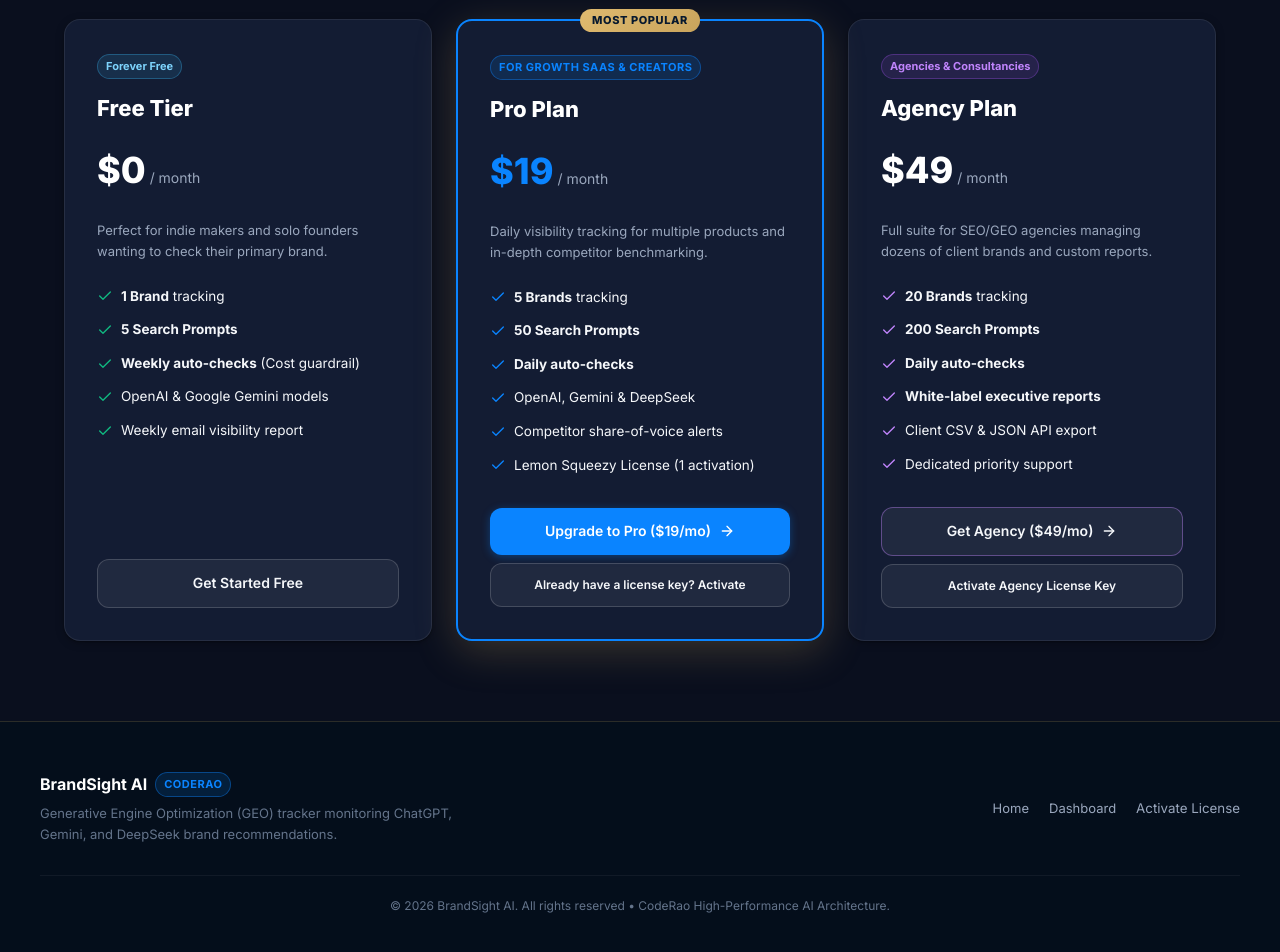
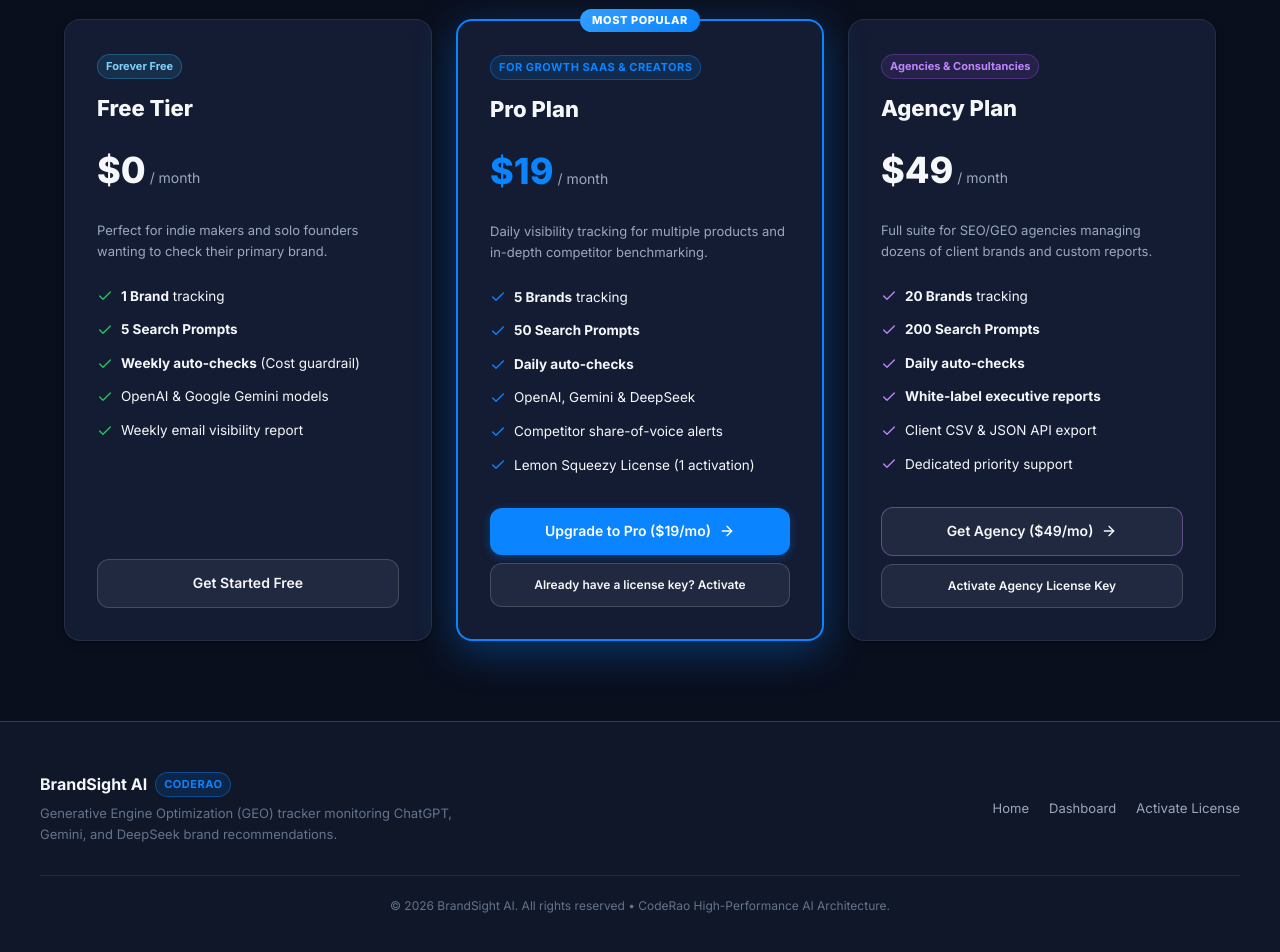
Before and after one commit to raonaumanfaraz-commits/brandsight-ai, a Next.js app: page /pricing in a window 1280 px wide. Shown: the part 326-1278 px from the top of the page. Built offline with nearby package versions, Linux system fonts and the light colour scheme; no server answers.

Commit message:
Redesign UI: Apple Minimal + Material 3 + Premium Dark Mode

```diff
--- a/src/app/pricing/page.tsx
+++ b/src/app/pricing/page.tsx
@@ -20,8 +20,8 @@ export default function PricingPage() {
         padding: '0 24px',
       }}>
         <div style={{ textAlign: 'center', marginBottom: '50px' }}>
-          <span className="badge-gold">Transparent Freemium Pricing</span>
-          <h1 style={{ fontSize: '32px', fontWeight: 800, color: '#FFF', marginTop: '10px' }}>
+          <span className="badge-accent">Transparent Freemium Pricing</span>
+          <h1 style={{ fontSize: '32px', fontWeight: 800, color: 'var(--text-main)', marginTop: '10px' }}>
             Scale From One Brand to Full Agency Portfolios
           </h1>
           <p style={{ fontSize: '15px', color: 'var(--text-muted)', maxWidth: '600px', margin: '8px auto 0' }}>
@@ -36,12 +36,12 @@ export default function PricingPage() {
           alignItems: 'stretch',
         }}>
           {/* FREE PLAN */}
-          <div className="glass-panel" style={{ padding: '32px', display: 'flex', flexDirection: 'column', justifyContent: 'space-between' }}>
+          <div className="m3-card" style={{ padding: '32px', display: 'flex', flexDirection: 'column', justifyContent: 'space-between' }}>
             <div>
               <span className="badge-blue">Forever Free</span>
-              <h2 style={{ fontSize: '22px', fontWeight: 800, color: '#FFF', marginTop: '12px' }}>Free Tier</h2>
+              <h2 style={{ fontSize: '22px', fontWeight: 800, color: 'var(--text-main)', marginTop: '12px' }}>Free Tier</h2>
               <div style={{ margin: '16px 0 20px' }}>
-                <span style={{ fontSize: '36px', fontWeight: 800, color: '#FFF' }}>$0</span>
+                <span style={{ fontSize: '36px', fontWeight: 800, color: 'var(--text-main)' }}>$0</span>
                 <span style={{ fontSize: '14px', color: 'var(--text-muted)' }}> / month</span>
               </div>
               <p style={{ fontSize: '13px', color: 'var(--text-muted)', marginBottom: '24px' }}>
@@ -50,23 +50,23 @@ export default function PricingPage() {
 
               <div style={{ display: 'flex', flexDirection: 'column', gap: '12px', fontSize: '13.5px' }}>
                 <div style={{ display: 'flex', alignItems: 'center', gap: '8px' }}>
-                  <Check size={16} style={{ color: '#10B981' }} />
+                  <Check size={16} style={{ color: 'var(--accent-success)' }} />
                   <span><strong>1 Brand</strong> tracking</span>
                 </div>
                 <div style={{ display: 'flex', alignItems: 'center', gap: '8px' }}>
-                  <Check size={16} style={{ color: '#10B981' }} />
+                  <Check size={16} style={{ color: 'var(--accent-success)' }} />
                   <span><strong>5 Search Prompts</strong></span>
                 </div>
                 <div style={{ display: 'flex', alignItems: 'center', gap: '8px' }}>
-                  <Check size={16} style={{ color: '#10B981' }} />
+                  <Check size={16} style={{ color: 'var(--accent-success)' }} />
                   <span><strong>Weekly auto-checks</strong> (Cost guardrail)</span>
                 </div>
                 <div style={{ display: 'flex', alignItems: 'center', gap: '8px' }}>
-                  <Check size={16} style={{ color: '#10B981' }} />
+                  <Check size={16} style={{ color: 'var(--accent-success)' }} />
                   <span>OpenAI &amp; Google Gemini models</span>
                 </div>
                 <div style={{ display: 'flex', alignItems: 'center', gap: '8px' }}>
-                  <Check size={16} style={{ color: '#10B981' }} />
+                  <Check size={16} style={{ color: 'var(--accent-success)' }} />
                   <span>Weekly email visibility report</span>
                 </div>
               </div>
@@ -80,10 +80,10 @@ export default function PricingPage() {
           </div>
 
           {/* PRO PLAN ($19/mo) */}
-          <div className="glass-panel" style={{
+          <div className="m3-card" style={{
             padding: '32px',
-            border: '2px solid var(--gold-primary)',
-            boxShadow: '0 10px 40px rgba(201, 164, 92, 0.25)',
+            border: '2px solid var(--accent-primary)',
+            boxShadow: '0 10px 40px var(--accent-glow)',
             position: 'relative',
             display: 'flex',
             flexDirection: 'column',
@@ -94,8 +94,8 @@ export default function PricingPage() {
               top: '-12px',
               left: '50%',
               transform: 'translateX(-50%)',
-              background: 'linear-gradient(135deg, #DFBA6F 0%, #C9A45C 100%)',
-              color: '#08192E',
+              background: 'linear-gradient(135deg, var(--accent-hover), var(--accent-primary))',
+              color: '#FFFFFF',
               fontSize: '11px',
               fontWeight: 800,
               padding: '3px 12px',
@@ -107,10 +107,10 @@ export default function PricingPage() {
             </div>
 
             <div>
-              <span className="badge-gold">For Growth SaaS &amp; Creators</span>
-              <h2 style={{ fontSize: '22px', fontWeight: 800, color: '#FFF', marginTop: '12px' }}>Pro Plan</h2>
+              <span className="badge-accent">For Growth SaaS &amp; Creators</span>
+              <h2 style={{ fontSize: '22px', fontWeight: 800, color: 'var(--text-main)', marginTop: '12px' }}>Pro Plan</h2>
               <div style={{ margin: '16px 0 20px' }}>
-                <span style={{ fontSize: '36px', fontWeight: 800, color: 'var(--gold-primary)' }}>$19</span>
+                <span style={{ fontSize: '36px', fontWeight: 800, color: 'var(--accent-primary)' }}>$19</span>
                 <span style={{ fontSize: '14px', color: 'var(--text-muted)' }}> / month</span>
               </div>
               <p style={{ fontSize: '13px', color: 'var(--text-muted)', marginBottom: '24px' }}>
@@ -119,27 +119,27 @@ export default function PricingPage() {
 
               <div style={{ display: 'flex', flexDirection: 'column', gap: '12px', fontSize: '13.5px' }}>
                 <div style={{ display: 'flex', alignItems: 'center', gap: '8px' }}>
-                  <Check size={16} style={{ color: 'var(--gold-primary)' }} />
+                  <Check size={16} style={{ color: 'var(--accent-primary)' }} />
                   <span><strong>5 Brands</strong> tracking</span>
                 </div>
                 <div style={{ display: 'flex', alignItems: 'center', gap: '8px' }}>
-                  <Check size={16} style={{ color: 'var(--gold-primary)' }} />
+                  <Check size={16} style={{ color: 'var(--accent-primary)' }} />
                   <span><strong>50 Search Prompts</strong></span>
                 </div>
                 <div style={{ display: 'flex', alignItems: 'center', gap: '8px' }}>
-                  <Check size={16} style={{ color: 'var(--gold-primary)' }} />
+                  <Check size={16} style={{ color: 'var(--accent-primary)' }} />
                   <span><strong>Daily auto-checks</strong></span>
                 </div>
                 <div style={{ display: 'flex', alignItems: 'center', gap: '8px' }}>
-                  <Check size={16} style={{ color: 'var(--gold-primary)' }} />
+                  <Check size={16} style={{ color: 'var(--accent-primary)' }} />
                   <span>OpenAI, Gemini &amp; DeepSeek</span>
                 </div>
                 <div style={{ display: 'flex', alignItems: 'center', gap: '8px' }}>
-                  <Check size={16} style={{ color: 'var(--gold-primary)' }} />
+                  <Check size={16} style={{ color: 'var(--accent-primary)' }} />
                   <span>Competitor share-of-voice alerts</span>
                 </div>
                 <div style={{ display: 'flex', alignItems: 'center', gap: '8px' }}>
-                  <Check size={16} style={{ color: 'var(--gold-primary)' }} />
+                  <Check size={16} style={{ color: 'var(--accent-primary)' }} />
                   <span>Lemon Squeezy License (1 activation)</span>
                 </div>
               </div>
@@ -154,7 +154,7 @@ export default function PricingPage() {
                     setShowLicenseModal(true);
                   }
                 }}
-                className="btn-gold"
+                className="btn-primary"
                 style={{ width: '100%' }}
               >
                 <span>Upgrade to Pro ($19/mo)</span>
@@ -172,12 +172,12 @@ export default function PricingPage() {
           </div>
 
           {/* AGENCY PLAN ($49/mo) */}
-          <div className="glass-panel" style={{ padding: '32px', display: 'flex', flexDirection: 'column', justifyContent: 'space-between' }}>
+          <div className="m3-card" style={{ padding: '32px', display: 'flex', flexDirection: 'column', justifyContent: 'space-between' }}>
             <div>
               <span className="badge-purple">Agencies &amp; Consultancies</span>
-              <h2 style={{ fontSize: '22px', fontWeight: 800, color: '#FFF', marginTop: '12px' }}>Agency Plan</h2>
+              <h2 style={{ fontSize: '22px', fontWeight: 800, color: 'var(--text-main)', marginTop: '12px' }}>Agency Plan</h2>
               <div style={{ margin: '16px 0 20px' }}>
-                <span style={{ fontSize: '36px', fontWeight: 800, color: '#FFF' }}>$49</span>
+                <span style={{ fontSize: '36px', fontWeight: 800, color: 'var(--text-main)' }}>$49</span>
                 <span style={{ fontSize: '14px', color: 'var(--text-muted)' }}> / month</span>
               </div>
               <p style={{ fontSize: '13px', color: 'var(--text-muted)', marginBottom: '24px' }}>
@@ -186,27 +186,27 @@ export default function PricingPage() {
 
               <div style={{ display: 'flex', flexDirection: 'column', gap: '12px', fontSize: '13.5px' }}>
                 <div style={{ display: 'flex', alignItems: 'center', gap: '8px' }}>
-                  <Check size={16} style={{ color: '#C084FC' }} />
+                  <Check size={16} style={{ color: 'var(--accent-purple-text)' }} />
                   <span><strong>20 Brands</strong> tracking</span>
                 </div>
                 <div style={{ display: 'flex', alignItems: 'center', gap: '8px' }}>
-                  <Check size={16} style={{ color: '#C084FC' }} />
+                  <Check size={16} style={{ color: 'var(--accent-purple-text)' }} />
                   <span><strong>200 Search Prompts</strong></span>
                 </div>
                 <div style={{ display: 'flex', alignItems: 'center', gap: '8px' }}>
-                  <Check size={16} style={{ color: '#C084FC' }} />
+                  <Check size={16} style={{ color: 'var(--accent-purple-text)' }} />
                   <span><strong>Daily auto-checks</strong></span>
                 </div>
                 <div style={{ display: 'flex', alignItems: 'center', gap: '8px' }}>
-                  <Check size={16} style={{ color: '#C084FC' }} />
+                  <Check size={16} style={{ color: 'var(--accent-purple-text)' }} />
                   <span><strong>White-label executive reports</strong></span>
                 </div>
                 <div style={{ display: 'flex', alignItems: 'center', gap: '8px' }}>
-                  <Check size={16} style={{ color: '#C084FC' }} />
+                  <Check size={16} style={{ color: 'var(--accent-purple-text)' }} />
                   <span>Client CSV &amp; JSON API export</span>
                 </div>
                 <div style={{ display: 'flex', alignItems: 'center', gap: '8px' }}>
-                  <Check size={16} style={{ color: '#C084FC' }} />
+                  <Check size={16} style={{ color: 'var(--accent-purple-text)' }} />
                   <span>Dedicated priority support</span>
                 </div>
               </div>
@@ -242,8 +242,8 @@ export default function PricingPage() {
 
       {/* FOOTER */}
       <footer style={{
-        borderTop: '1px solid rgba(201, 164, 92, 0.2)',
-        background: '#040E1B',
+        borderTop: '1px solid var(--border-medium)',
+        background: 'var(--bg-secondary)',
         padding: '50px 24px',
         marginTop: '80px',
       }}>
@@ -258,8 +258,8 @@ export default function PricingPage() {
         }}>
           <div>
             <div style={{ display: 'flex', alignItems: 'center', gap: '8px', marginBottom: '6px' }}>
-              <strong style={{ fontSize: '16px', color: '#FFF' }}>BrandSight AI</strong>
-              <span className="badge-gold">CodeRao</span>
+              <strong style={{ fontSize: '16px', color: 'var(--text-main)' }}>BrandSight AI</strong>
+              <span className="badge-accent">CodeRao</span>
             </div>
             <p style={{ fontSize: '13px', color: 'var(--text-dim)', maxWidth: '420px' }}>
               Generative Engine Optimization (GEO) tracker monitoring ChatGPT, Gemini, and DeepSeek brand recommendations.
@@ -282,7 +282,7 @@ export default function PricingPage() {
           maxWidth: '1200px',
           margin: '30px auto 0',
           paddingTop: '20px',
-          borderTop: '1px solid rgba(255, 255, 255, 0.05)',
+          borderTop: '1px solid var(--border-subtle)',
           fontSize: '12px',
           color: 'var(--text-dim)',
           textAlign: 'center',
```
